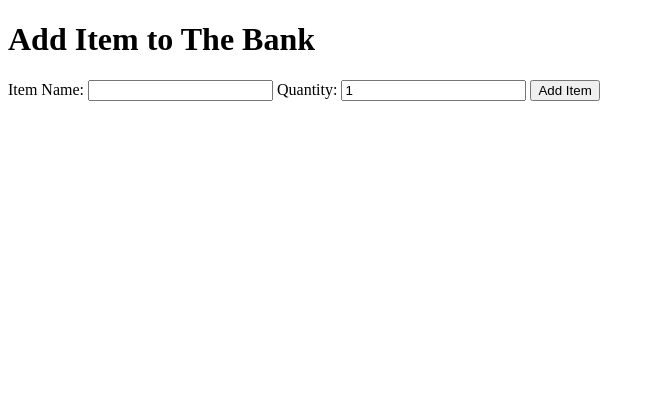
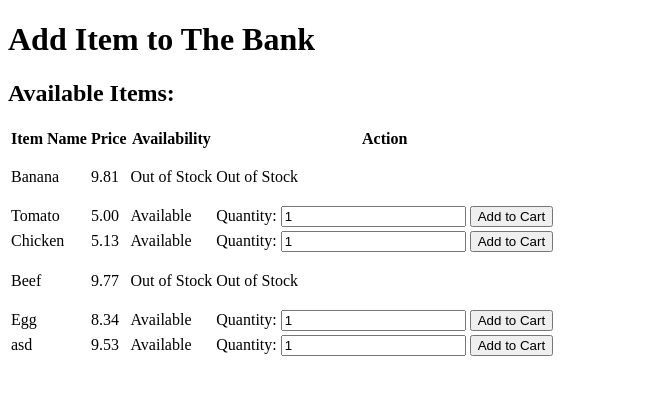
Before and after one commit to YB1425/SSH-Grocery-Delivery-Coordination, a Django app: page /cart/1/add/ in a window 1280 px wide. Shown: the part 26-421 px from the top of the page, without its empty margins (0-655 px from the left). Run offline with Django 5.2, Linux system fonts and the light colour scheme; a user stored in the database is signed in; data comes from the database, SQL or seed files in the repository; both versions use the stored data as it was after the commit.

Commit message:
Version 0.03

```diff
--- a/GDC/main/views.py
+++ b/GDC/main/views.py
@@ -28,33 +28,40 @@ def shared_cart_view(request, cart_id):
     }
     return render(request, 'shared_cart.html', context)
 
+
 @login_required
 def add_item(request, cart_id):
     cart = get_object_or_404(SharedCart, id=cart_id, users=request.user)
+    available_items = GroceryItem.objects.all()  # Fetch all grocery items
+
     if request.method == 'POST':
-        item_name = request.POST.get('item_name')
+        item_id = request.POST.get('item_id')
         quantity = int(request.POST.get('quantity', 1))
-        grocery_item, created = GroceryItem.objects.get_or_create(name=item_name)
-        price, availability = update_item_price_and_availability(item_name)
-        grocery_item.price = price
-        grocery_item.availability = availability
-        grocery_item.save()
+        grocery_item = get_object_or_404(GroceryItem, id=item_id)
+
+        # Add the item to the cart
         CartItem.objects.create(
             cart=cart,
             item=grocery_item,
             quantity=quantity,
             added_by=request.user
         )
-        # Notify other users
+
+        # Notify other users in the cart
         other_users = cart.users.exclude(id=request.user.id)
         for user in other_users:
             Notification.objects.create(
                 user=user,
-                message=f"{request.user.username} added {quantity} x {item_name} to {cart.name}"
+                message=f"{request.user.username} added {quantity} x {grocery_item.name} to {cart.name}"
             )
-        messages.success(request, 'Item added successfully.')
+
+        messages.success(request, f'Item "{grocery_item.name}" added successfully.')
         return redirect('shared_cart', cart_id=cart.id)
-    return render(request, 'add_item.html', {'cart': cart})
+
+    return render(request, 'add_item.html', {'cart': cart, 'available_items': available_items})
+
+
+
 
 @login_required
 def remove_item(request, cart_id, item_id):
--- a/GDC/templates/add_item.html
+++ b/GDC/templates/add_item.html
@@ -1,13 +1,44 @@
-<!-- main/templates/add_item.html -->
 {% extends 'base.html' %}
 {% block content %}
 <h1>Add Item to {{ cart.name }}</h1>
-<form method="post">
-    {% csrf_token %}
-    <label for="item_name">Item Name:</label>
-    <input type="text" name="item_name" required>
-    <label for="quantity">Quantity:</label>
-    <input type="number" name="quantity" value="1" min="1">
-    <button type="submit">Add Item</button>
-</form>
+
+<h2>Available Items:</h2>
+<table>
+    <thead>
+        <tr>
+            <th>Item Name</th>
+            <th>Price</th>
+            <th>Availability</th>
+            <th>Action</th>
+        </tr>
+    </thead>
+    <tbody>
+        {% for item in available_items %}
+        <tr>
+            <td>{{ item.name }}</td>
+            <td>{{ item.price }}</td>
+            <td>
+                {% if item.availability %}
+                    Available
+                {% else %}
+                    Out of Stock
+                {% endif %}
+            </td>
+            <td>
+                {% if item.availability %}
+                <form method="post" action="{% url 'add_item' cart.id %}">
+                    {% csrf_token %}
+                    <input type="hidden" name="item_id" value="{{ item.id }}">
+                    <label for="quantity">Quantity:</label>
+                    <input type="number" name="quantity" value="1" min="1">
+                    <button type="submit">Add to Cart</button>
+                </form>
+                {% else %}
+                <p>Out of Stock</p>
+                {% endif %}
+            </td>
+        </tr>
+        {% endfor %}
+    </tbody>
+</table>
 {% endblock %}
```
Also changed, not shown: GDC/db.sqlite3, 13 other files.
